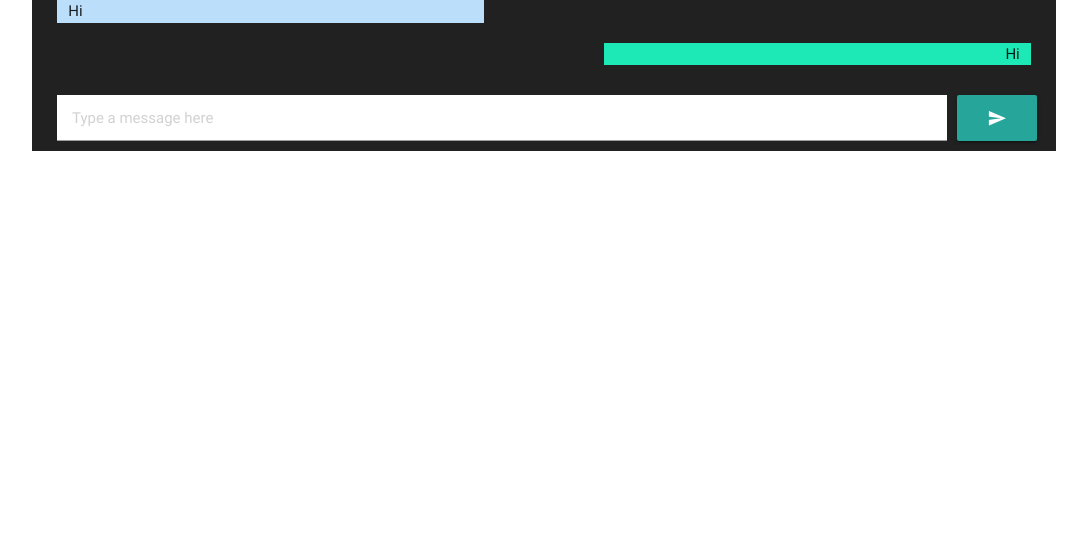
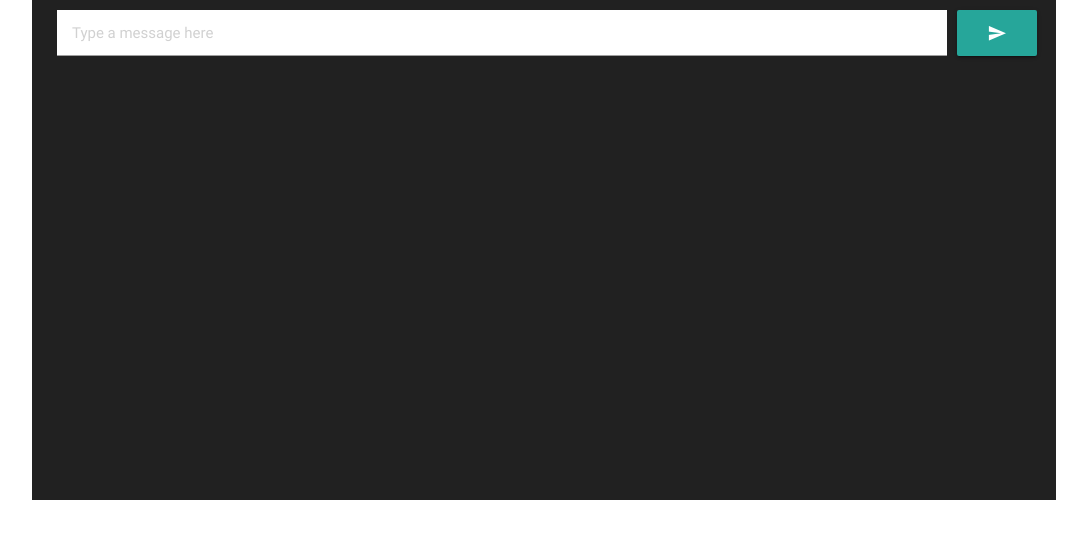
Before and after one commit to pedrodorini/chatbot-airport, a React (Create React App) app in the folder frontend/chatbot-airport/: page / in a window 1280 px wide. Shown: the top 538 px of the page, without its empty margins (96-1183 px from the left). Built offline with nearby package versions, Linux system fonts and the light colour scheme.

Commit message:
melhorar a implementação da rota post, remover alguns metodos sem utilidade e receber a informação no frontend

```diff
--- a/frontend/chatbot-airport/src/components/Chat.jsx
+++ b/frontend/chatbot-airport/src/components/Chat.jsx
@@ -1,19 +1,56 @@
 import React, { Component } from 'react'
 import '../css/chat.css'
+import axios from 'axios'
 
 export default class Chat extends Component {
+  constructor(props) {
+    super(props)
+    this.state = {
+      message: '',
+      botMessages: [],
+      userMessages: []
+    }
+  }
+
+  sendMessage(userMessage) {
+    let userMessages = this.state.userMessages
+    userMessages.push(userMessage)
+    this.setState({...this.state, userMessages})
+    let message = this.state.message
+    axios.post(`http://localhost:8000/api/message`, { message }).then(res => {
+      let message = ''
+      let messages = this.state.botMessages
+      res.data.length === 2 ? message = res.data[1] : message = res.data[0]
+      messages.push(message)
+      this.setState({...this.state, botMessages: messages})
+    })
+  }
+
   render() {
     return (
       <div className="container-center center grey darken-4">
+        {
+          this.state.userMessages.map((message, index) => {
+            return (
+              <div className="row" key={index}>
+                <div className="message-user col s5 right right-align teal accent-3">{message}</div>
+              </div>
+            )
+          })
+        }
+        {
+          this.state.botMessages.map((message, index) => {
+            return (
+              <div className="row" key={index}>
+                <div className="message-bot col s5 left left-align blue lighten-4">{message}</div>
+              </div>
+            )
+          })
+        }
         <div className="row">
-          <div className="message-bot col s5 left left-align blue lighten-4">Hi</div>
-        </div>
-        <div className="row">
-          <div className="message-user col s5 right right-align teal accent-3">Hi</div>
-        </div>
-        <div className="row">
-          <input className="input-inline left" type="text" placeholder="Type a message here"/>
-          <button className="btn waves-effect waves-light left" type="submit">
+          <input className="input-inline left" type="text" placeholder="Type a message here"
+            onChange={(e) => this.setState({ message: e.target.value })}/>
+          <button onClick={() => this.sendMessage(this.state.message)} className="btn waves-effect waves-light left" type="submit">
             <i className="material-icons valign-wrapper">send</i>
           </button>
         </div>
--- a/frontend/chatbot-airport/src/css/chat.css
+++ b/frontend/chatbot-airport/src/css/chat.css
@@ -18,4 +18,5 @@
 .container-center {
   width: 80%;
   margin: 0 auto;
+  min-height: 500px;
 }
```
Also changed, not shown: 1 other file (tests, documents, lock files or other folders).
